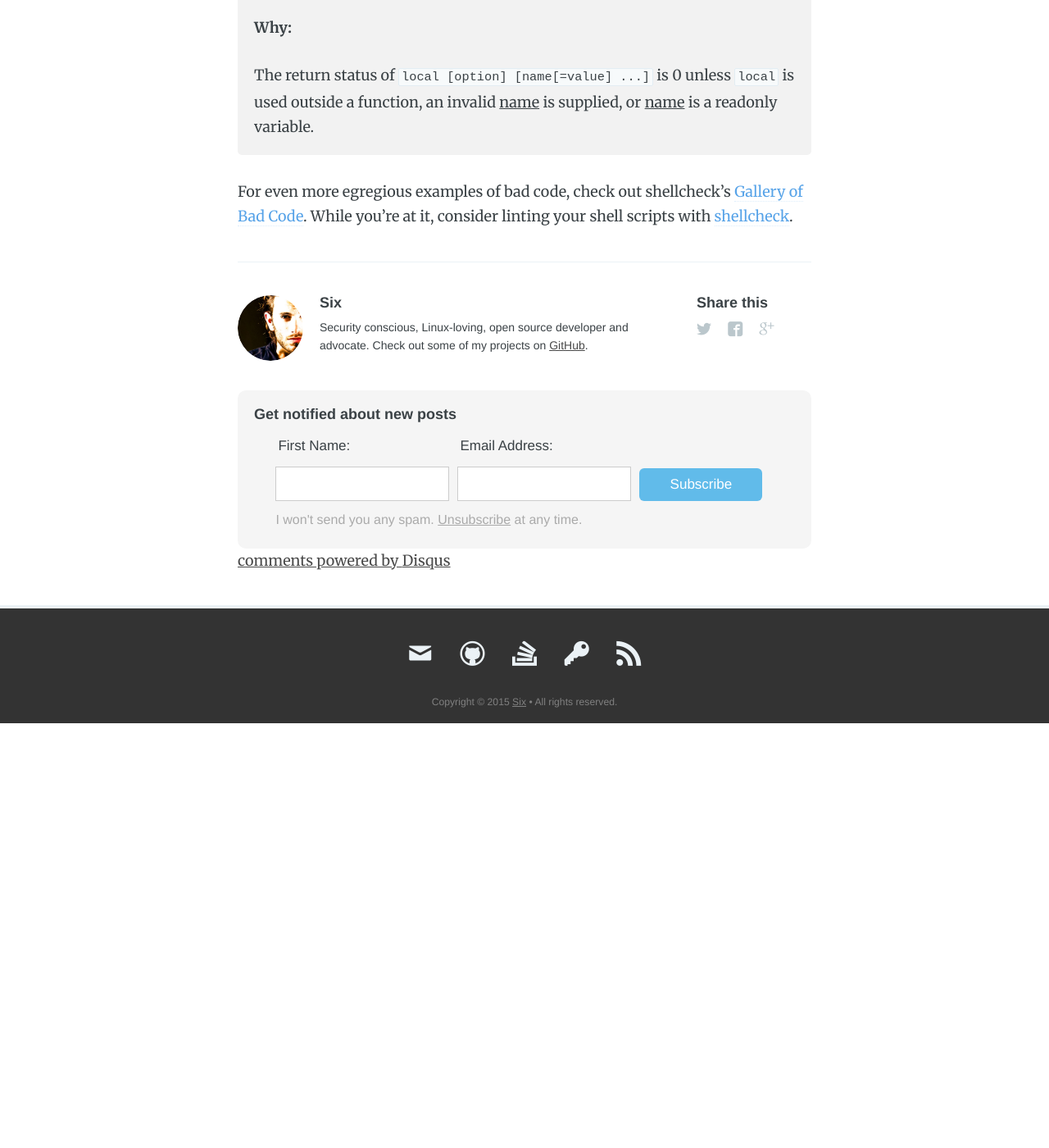
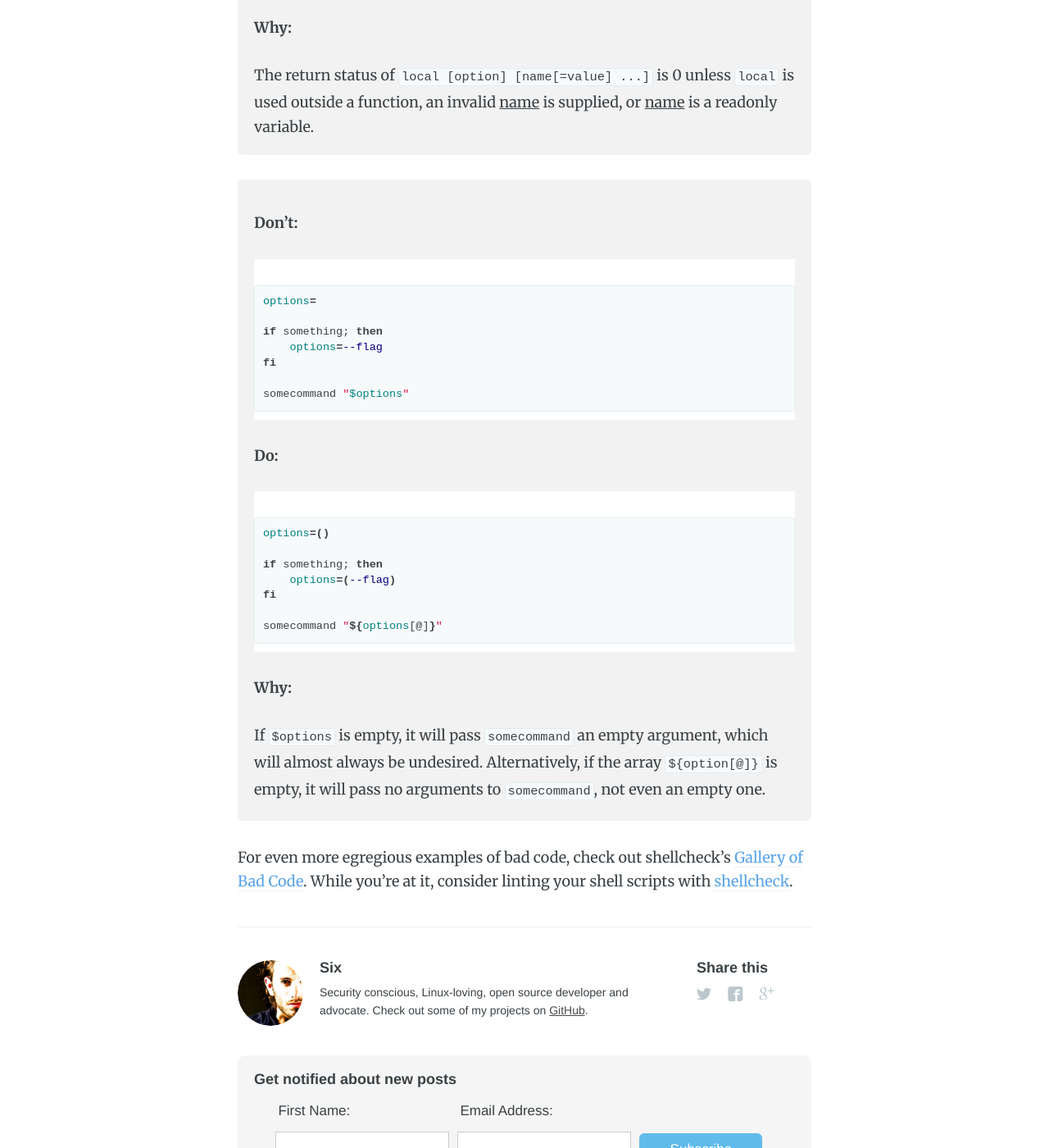
Before and after one commit to brbsix/brbsix.github.io, a Jekyll site: the page built from _posts/2015-11-29-bash-scripting-dos-and-donts.md, in a window 1280 px wide and 1400 px high, scrolled down 8542 px. Shown: the whole window at 82% size. Built offline with Jekyll 4.4.1, drawn with Linux system fonts in a browser that asks for light colours; comment, search, counter and statistics services are not loaded; before the commit the page ends 9424 px from its top, so only the background shows below that.

Commit message:
Add one more example to Bash scripting: Do's and Don'ts

```diff
--- a/_posts/2015-11-29-bash-scripting-dos-and-donts.md
+++ b/_posts/2015-11-29-bash-scripting-dos-and-donts.md
@@ -271,4 +271,36 @@ The return status of `local [option] [name[=value] ...]` is 0 unless `local` is
 
 </div>
 
+<div class="project" markdown="1">
+
+**Don't:**
+
+{% highlight bash %}
+options=
+
+if something; then
+    options=--flag
+fi
+
+somecommand "$options"
+{% endhighlight %}
+
+**Do:**
+
+{% highlight bash %}
+options=()
+
+if something; then
+    options=(--flag)
+fi
+
+somecommand "${options[@]}"
+{% endhighlight %}
+
+**Why:**
+
+If `$options` is empty, it will pass `somecommand` an empty argument, which will almost always be undesired. Alternatively, if the array `${option[@]}` is empty, it will pass no arguments to `somecommand`, not even an empty one.
+
+</div>
+
 For even more egregious examples of bad code, check out shellcheck's [Gallery of Bad Code](https://github.com/koalaman/shellcheck#gallery-of-bad-code). While you're at it, consider linting your shell scripts with [shellcheck](https://github.com/koalaman/shellcheck).
```
